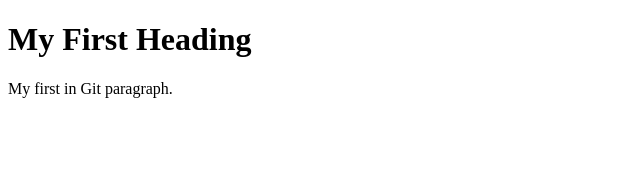
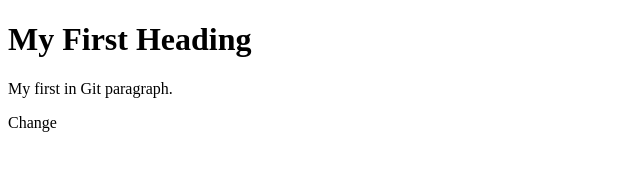
Before and after one commit to fzahraa/firstFile, a plain HTML site: page index.html in a window 1280 px wide. Shown: the full height of the page, 0-640 px from the left. Drawn offline with Linux system fonts and the light colour scheme.

Commit message:
New Line Added

```diff
--- a/index.html
+++ b/index.html
@@ -5,5 +5,6 @@
 <h1>My First Heading</h1>
 <p>My first in Git paragraph.</p>
 
+<p>Change</p>
 </body>
 </html>
```
